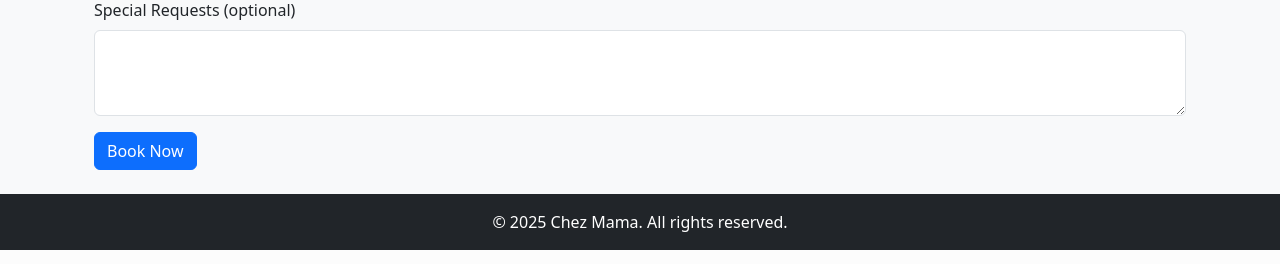
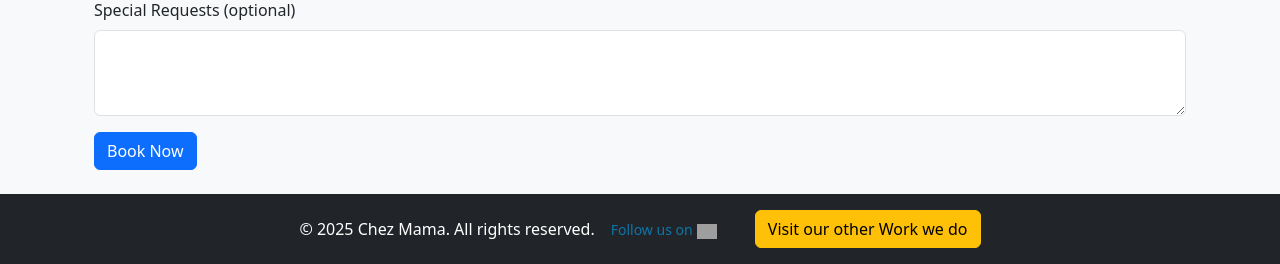
Before and after one commit to Vinsengi/restaurant-booking-app, a Django app: page /book/ in a window 1280 px wide. Shown: the part 735-999 px from the top of the page. Run offline with Django 5.2, Linux system fonts and the light colour scheme; grey boxes are pictures that could not be loaded.

Commit message:
add follow us and website of other works on the base footer

```diff
--- a/bookings/templates/bookings/base.html
+++ b/bookings/templates/bookings/base.html
@@ -55,12 +55,23 @@
         </div>
     </main>
 
-    <!-- Footer -->
-    <footer class="bg-dark text-white text-center py-3 mt-auto">
-        <div class="container">
-            &copy; {{ year|default:"2025" }} Chez Mama. All rights reserved.
-        </div>
-    </footer>
+
+
+   <footer class="bg-dark text-white text-center py-3 mt-auto">
+  <div class="container d-flex justify-content-center align-items-center gap-3">
+    <span>&copy; {{ year|default:"2025" }} Chez Mama. All rights reserved.</span>
+    <a href="https://www.linkedin.com/in/vital-nsengiyumva/" target="_blank" class="text-white text-decoration-none">
+      <span style="font-size:14px; color:#0e76a8">Follow us on</span>
+      <img src="https://cdn-icons-png.flaticon.com/512/174/174857.png"
+           width="20" alt="LinkedIn" style="vertical-align:middle; margin-right:6px"/>
+    </a>
+    <a href="https://www.equip-magu.org/en/"
+       class="btn btn-warning ms-3">
+      Visit our other Work we do
+    </a>
+  </div>
+</footer>
+
 
     <!-- Bootstrap JS Bundle (includes Popper) -->
     <script src="https://cdn.jsdelivr.net/npm/bootstrap@5.3.0/dist/js/bootstrap.bundle.min.js"></script>
--- a/bookings/templates/emails/booking_confirmation.html
+++ b/bookings/templates/emails/booking_confirmation.html
@@ -133,7 +133,7 @@
             <tr>
               <td align="center" style="padding-top: 30px">
                 <a
-                  href="https://www.equip-magu.org/en/"
+                  href="https://restaurant-booking-vital-83aa0e106c92.herokuapp.com/"
                   style="
                     display: inline-block;
                     padding: 12px 25px;
```
Also changed, not shown: bookings/views.py (+0 -27 lines).
